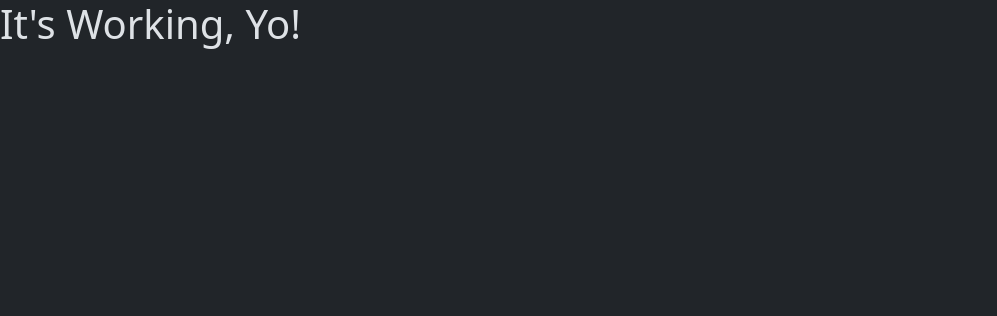
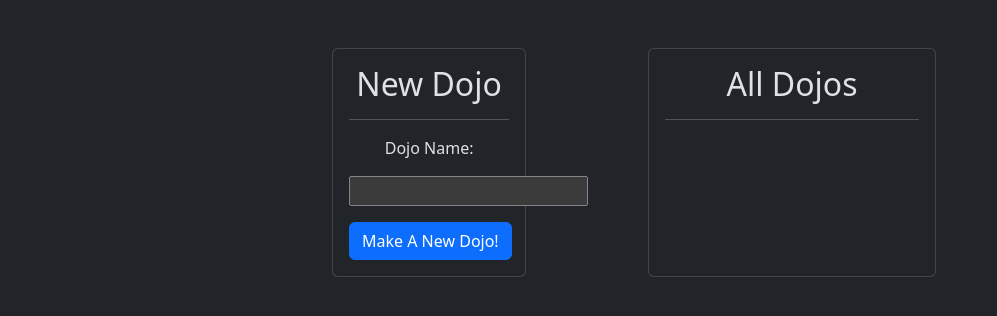
Before and after one commit to DriftingShade/Dojos_And_Ninjas_CRUD, a Flask app: template flask_app/templates/dojos.html in a window 1280 px wide. Shown: the top 316 px of the page, without its empty margins (0-997 px from the left). Run offline with Flask 3, Linux system fonts and the light colour scheme; the template is opened without the code that fills it, so the values that code supplies are empty.

Commit message:
progress

```diff
--- a/flask_app/templates/dojos.html
+++ b/flask_app/templates/dojos.html
@@ -12,6 +12,34 @@
     <title>Dojos</title>
   </head>
   <body>
-    <h1>It's Working, Yo!</h1>
+    <div class="container text-center d-flex justify-content-start mt-5 w-50">
+      <div class="card" style="width: 18rem;">
+        <div class="card-body">
+          <h2 class="card-title mb-3">New Dojo</h2>
+          <hr>
+            <form action="/create_dojo" method="post">
+              <label for="name" class="form-label">Dojo Name:</label>
+              <input type="text" name="name" id="name" class="mt-2">
+              <input type="submit" class="btn btn-primary mt-3" value="Make A New Dojo!">
+            </form>
+        </div>
+      </div>
+
+
+
+      <div class="container text-center d-flex justify-content-end">
+        <div class="card" style="width: 18rem;">
+          <div class="card-body">
+            <h2 class="card-title mb-3">All Dojos</h2>
+            <hr>
+              {% for dojo in all_dojos %}
+                <a href="/dojo_info/{{ dojo.id }}" class="card-text">{{ dojo.name }}
+                <input type="hidden" name="id" value="{{ dojo.id }}"></a>
+                <br>
+              {% endfor %}
+          </div>
+        </div>
+      </div>
+    </div>
   </body>
 </html>
--- a/server.py
+++ b/server.py
@@ -1,11 +1,5 @@
-from flask import Flask, render_template, request, redirect
 from flask_app import app
-
-
-@app.route("/")
-def index():
-    return render_template("dojos.html")
-
+from flask_app.controllers import dojos
 
 if __name__ == "__main__":
     app.run(debug=True)
```
Also changed, not shown: flask_app/controllers/dojos.py (+16 -0 lines), flask_app/models/dojo.py (+28 -0 lines).
